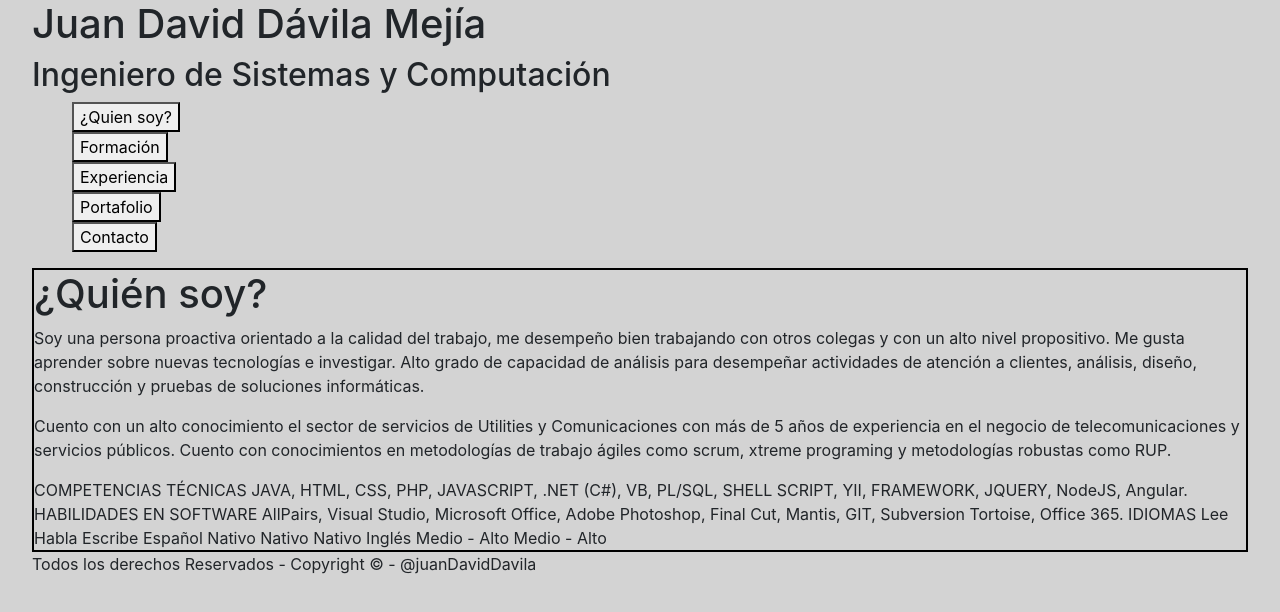
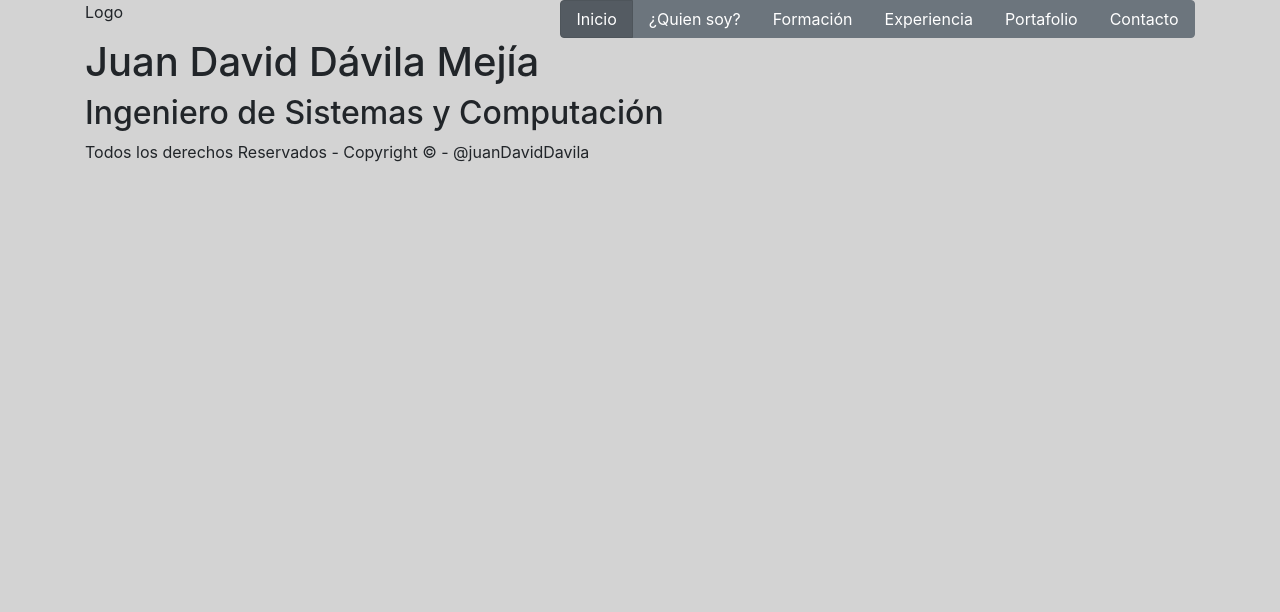
Before and after one commit to juan23davila/cvOnline, a plain HTML site: page index.html in a window 1280 px wide. Drawn offline with nearby package versions, Linux system fonts and the light colour scheme.

Commit message:
Se adiciona la opción inicio y se arreglan los botones de navegación con ayuda de bootstrap

```diff
--- a/css/main.css
+++ b/css/main.css
@@ -1,12 +1,8 @@
 body{
     background-color: lightgrey;
-    margin: auto;
-    width: 95%;
-}
-ul{
-    list-style-type: none;
 }
 
-#content{
-    border: 2px solid black;
+.col-1{
+    background-color: brown;
+    border: 1px solid black;
 }
--- a/index.html
+++ b/index.html
@@ -14,23 +14,55 @@
 </head>
 
 <body>
-    <header>
-        <h1>Juan David Dávila Mejía</h1>
-        <h2>Ingeniero de Sistemas y Computación</h2>
-    </header>
-    <ul>
-        <li><button id="soybutton">¿Quien soy?</button></li>
-        <li><button id="forbutton">Formación</button></li>
-        <li><button id="expbutton">Experiencia</button></li>
-        <li><button id="porbutton">Portafolio</button></li>
-        <li><button id="porContac">Contacto</button></li>
-    </ul>
+    <header class="container">
+        <div class="row">
+            <div class="col-5">Logo</div>
+            <div class="btn-group btn-group-toggle col-7" data-toggle="buttons">
+                <label class="btn btn-secondary active" id="inicio">
+                    <input type="radio" name="options" autocomplete="off" checked> Inicio
+                </label>
+                <label class="btn btn-secondary" id="soybutton">
+                    <input type="radio" name="options" autocomplete="off"> ¿Quien soy?
+                </label>
+                <label class="btn btn-secondary" id="forbutton">
+                    <input type="radio" name="options" autocomplete="off"> Formación
+                </label>
+                <label class="btn btn-secondary" id="expbutton">
+                    <input type="radio" name="options" autocomplete="off"> Experiencia
+                </label>
+                <label class="btn btn-secondary" id="porbutton">
+                    <input type="radio" name="options" autocomplete="off"> Portafolio
+                </label>
+                <label class="btn btn-secondary" id="contButton">
+                    <input type="radio" name="options" autocomplete="off"> Contacto
+                </label>
+            </div>
+            <!--<div class="col-1">
+                <button id="inicio" class="btn btn-primary btn-sm">Inicio</button>
+            </div>
+            <div class="col-1">
+                <button id="soybutton" class="btn btn-primary btn-sm">¿Quien soy?</button>
+            </div>
+            <div class="col-1">
+                <button id="forbutton">Formación</button>
+            </div>
+            <div class="col-1">
+                <button id="expbutton">Experiencia</button>
+            </div>
+            <div class="col-1">
+                <button id="porbutton">Portafolio</button>
+            </div>
+            <div class="col-1">
+                <button id="contButton">Contacto</button>
+            </div> -->
+            </div>
+      </header>
 
-    <div id="content">
+    <div id="content" class="container">
         <!--Aquí es donde se carga el contenido-->
     </div>
 
-    <footer>
+    <footer class="container">
         Todos los derechos Reservados - Copyright © - @juanDavidDavila
     </footer>
 
--- a/js/main.js
+++ b/js/main.js
@@ -1,5 +1,9 @@
 $(document).ready(function(){
-    $("#content").load("views/soy.html");
+    $("#content").load("views/inicio.html");
+
+    $("#inicio").click(function(){
+        $("#content").load("views/inicio.html");
+    });
 
     $("#soybutton").click(function(){
         $("#content").load("views/soy.html");
@@ -17,7 +21,7 @@ $(document).ready(function(){
         $("#content").load("views/portafolio.html");
     });
 
-    $("#porContac").click(function(){
+    $("#contButton").click(function(){
         $("#content").load("views/contact.html");
     });
 });
--- /dev/null
+++ b/views/inicio.html
@@ -0,0 +1,2 @@
+<h1>Juan David Dávila Mejía</h1>
+<h2>Ingeniero de Sistemas y Computación</h2>
```
